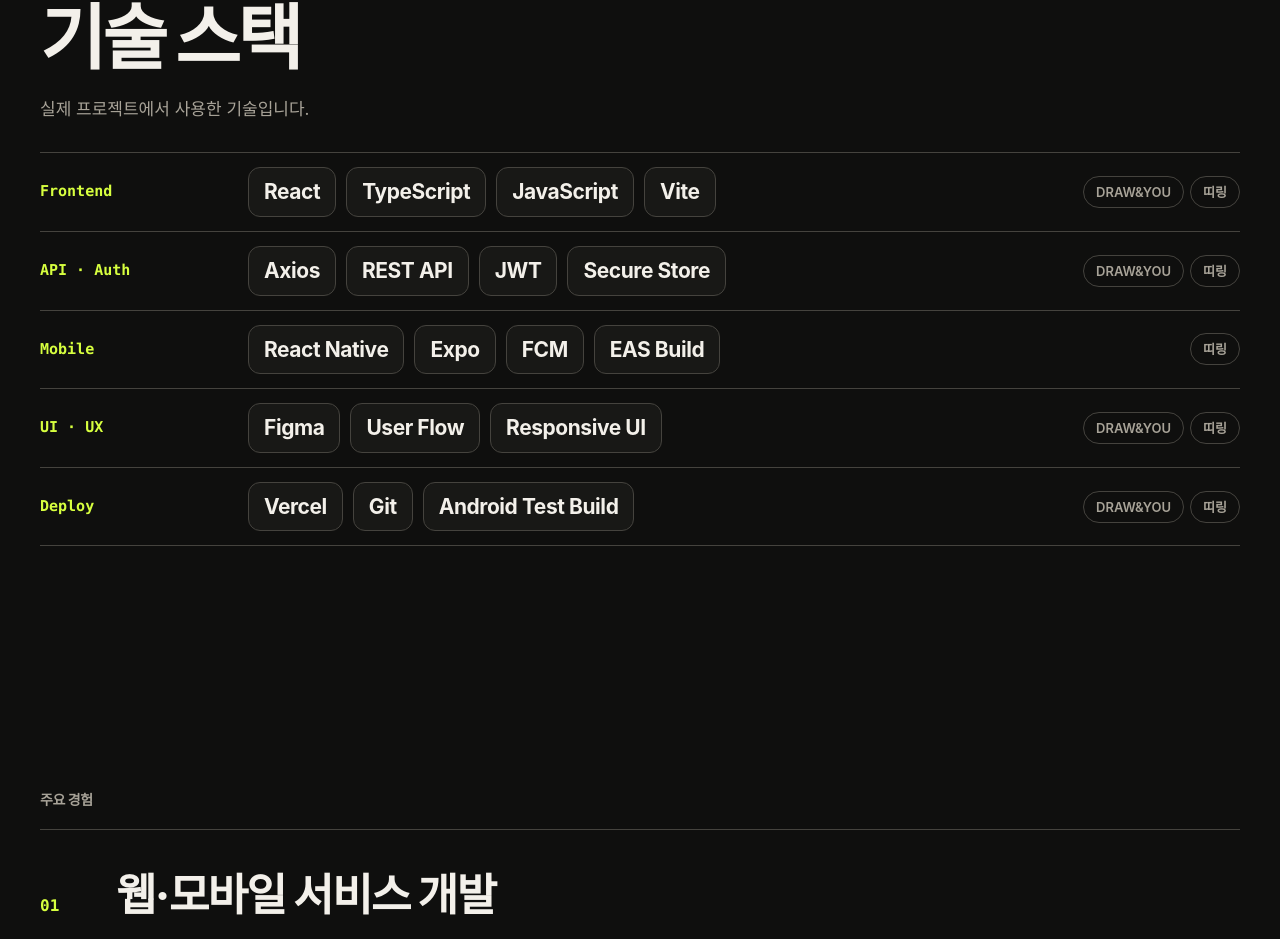
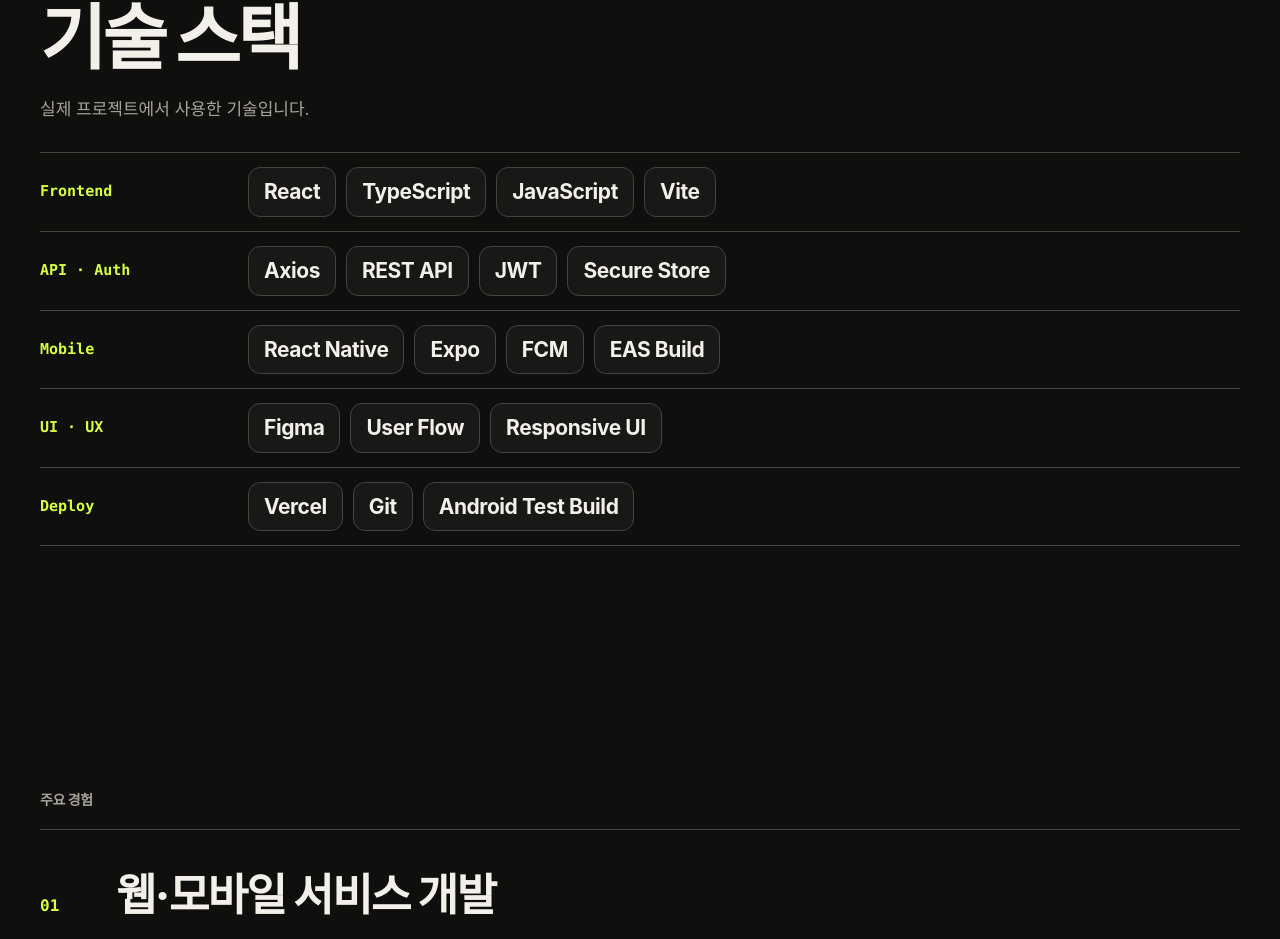
Before and after one commit to kjy5286/WEB_portfolio, a React (Vite) app: page / in a window 1280 px wide. Shown: the part 1745-2684 px from the top of the page. Built offline with nearby package versions, Linux system fonts and the light colour scheme; a web font is replaced by a local one.

Commit message:
Skills: remove project tags from each row
Rows now show only the category and the technology boxes; the usedIn
field is dropped from the data and types.

Co-Authored-By: Claude Opus 5.5 <noreply@anthropic.com>
Claude-Session: https://claude.ai/code/session_01JqrYvV97vQKTAC9fmj9VHh

```diff
--- a/src/content/site.ts
+++ b/src/content/site.ts
@@ -301,34 +301,29 @@ export const projects: Project[] = [
 ]
 
 /**
- * 기술 스택. 포트폴리오 PDF의 Skills 항목과 같고, 실제로 쓴 프로젝트를 함께 표시합니다.
+ * 기술 스택. 포트폴리오 PDF의 Skills 항목과 같습니다.
  * 숙련도(퍼센트·별점)는 표시하지 않습니다.
  */
 export const skills: SkillGroup[] = [
   {
     category: 'Frontend',
     items: ['React', 'TypeScript', 'JavaScript', 'Vite'],
-    usedIn: ['drawandyou', 'ddiring'],
   },
   {
     category: 'API · Auth',
     items: ['Axios', 'REST API', 'JWT', 'Secure Store'],
-    usedIn: ['drawandyou', 'ddiring'],
   },
   {
     category: 'Mobile',
     items: ['React Native', 'Expo', 'FCM', 'EAS Build'],
-    usedIn: ['ddiring'],
   },
   {
     category: 'UI · UX',
     items: ['Figma', 'User Flow', 'Responsive UI'],
-    usedIn: ['drawandyou', 'ddiring'],
   },
   {
     category: 'Deploy',
     items: ['Vercel', 'Git', 'Android Test Build'],
-    usedIn: ['drawandyou', 'ddiring'],
   },
 ]
 
--- a/src/content/types.ts
+++ b/src/content/types.ts
@@ -87,8 +87,6 @@ export interface Project {
 export interface SkillGroup {
   category: string
   items: string[]
-  /** 이 기술을 실제로 사용한 프로젝트의 slug */
-  usedIn: string[]
 }
 
 export interface Principle {
--- a/src/pages/HomePage.tsx
+++ b/src/pages/HomePage.tsx
@@ -133,17 +133,6 @@ export function HomePage() {
                     ))}
                   </ul>
                 </dd>
-                <dd className="skills__used">
-                  <span className="sr-only">사용한 프로젝트: </span>
-                  {g.usedIn.map((slug) => {
-                    const project = projects.find((p) => p.slug === slug)
-                    return project ? (
-                      <Link key={slug} to={`/projects/${slug}`} className="skills__project">
-                        {project.name}
-                      </Link>
-                    ) : null
-                  })}
-                </dd>
               </Reveal>
             ))}
           </dl>
--- a/src/styles/layout.css
+++ b/src/styles/layout.css
@@ -773,7 +773,7 @@
 
 @media (min-width: 840px) {
   .skills__row {
-    grid-template-columns: 11rem minmax(0, 1fr) auto;
+    grid-template-columns: 11rem minmax(0, 1fr);
     align-items: center;
     padding-block: 24px;
   }
@@ -824,33 +824,6 @@
   }
 }
 
-.skills__used {
-  display: flex;
-  flex-wrap: wrap;
-  gap: 6px;
-}
-
-.skills__project {
-  display: inline-flex;
-  align-items: center;
-  min-height: 32px;
-  padding: 2px 12px;
-  border: 1px solid var(--line-strong);
-  border-radius: 999px;
-  font-size: 0.8125rem;
-  font-weight: 600;
-  color: var(--text-muted);
-  text-decoration: none;
-  transition:
-    color 200ms var(--ease),
-    border-color 200ms var(--ease);
-}
-
-.skills__project:hover {
-  color: var(--accent);
-  border-color: var(--accent);
-}
-
 /* ---------- Principles ---------- */
 
 .principles {
```
